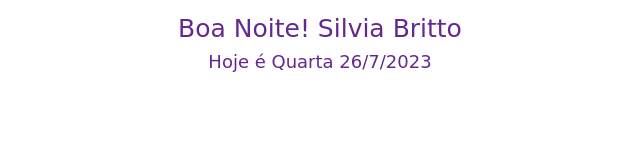
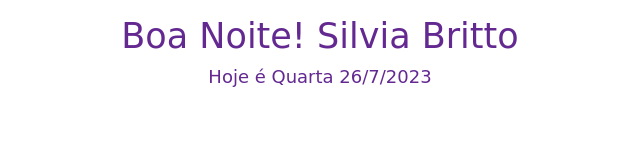
Before and after one commit to SilviaBritto/NotionClima, a plain HTML site: page saudacoes.html in a window 1280 px wide. Shown: the whole page, without its empty margins (320-960 px from the left). Drawn offline with Linux system fonts and the light colour scheme.

Commit message:
Update saudacoes.html

```diff
--- a/saudacoes.html
+++ b/saudacoes.html
@@ -3,8 +3,8 @@
     <title>Greeting Message</title>
     <style>
 #lbl {
-    font-family:'Brush Script MT', cursive;
-    font-size: 25px;
+    font-family:'Dancing Script', cursive;
+    font-size: 35px;
     color: #632991;
     padding: 2px;
     text-align: center;
```
